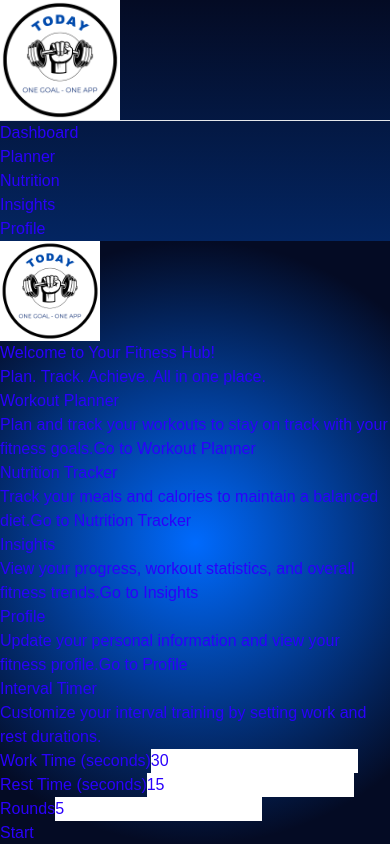
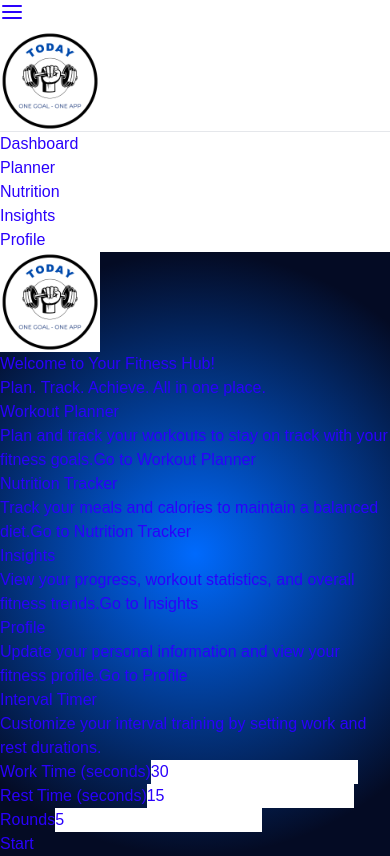
Before and after one commit to shay122990/fitness-dashboard-nextjs, a Next.js app: page / in a window 390 px wide. Built offline with nearby package versions, Linux system fonts and the light colour scheme.

Commit message:
UPDATE - made sidebar a pop out menu on mobile view, shifted main layout to the entire screen, minor layout adjustments on all pages

```diff
--- a/src/app/components/Sidebar.tsx
+++ b/src/app/components/Sidebar.tsx
@@ -5,24 +5,35 @@ import Image from "next/image";
 import Link from "next/link";
 import { useSelector } from "react-redux";
 import { RootState } from "../../store";
+import { useState } from "react";
+import { FiMenu, FiX } from "react-icons/fi";
 
 const Sidebar = () => {
   const pathname = usePathname();
   const user = useSelector((state: RootState) => state.auth.user);
+  const [isOpen, setIsOpen] = useState(false);
 
   const isActive = (path: string) => (pathname === path ? "bg-blue-950" : "");
 
   return (
-    <div className="h-full px-2 lg:px-4 pt-10 flex flex-col items-center text-white"
-    style={{
-      background:
-        "linear-gradient(0deg, rgba(3,37,97,1) 0%, rgba(4,11,36,1) 100%)",
-    }}
+    <>
+      <button
+        className="fixed top-4 left-4 z-50 lg:hidden p-2 bg-blue-900 text-white rounded-md"
+        onClick={() => setIsOpen(!isOpen)}
       >
+        {isOpen ? <FiX size={24} /> : <FiMenu size={24} />}
+      </button>
+
+      <div
+        className={`fixed lg:static top-0 left-0 h-screen w-[250px] bg-gradient-to-b from-blue-900 to-blue-950 text-white transform ${
+          isOpen ? "translate-x-0" : "-translate-x-full"
+        } lg:translate-x-0 transition-transform duration-300 ease-in-out z-40`}
+      >
+        <div className="h-full px-4 pt-10 flex flex-col items-center">
           <Image
             src={user?.photoURL || "/today-logo.png"}
-        width={120}
-        height={120}
+            width={100}
+            height={100}
             alt="Profile Logo"
             className="rounded-full"
             priority
@@ -40,7 +51,8 @@ const Sidebar = () => {
                 <li key={path}>
                   <Link
                     href={path}
-                className={`block w-full text-left hover:bg-blue-600 lg:uppercase text-sm  rounded p-2 lg:p-3 ${isActive(path)} `}
+                    className={`block w-full text-left hover:bg-blue-600 lg:uppercase text-sm rounded p-2 lg:p-3 ${isActive(path)}`}
+                    onClick={() => setIsOpen(false)}
                   >
                     {label}
                   </Link>
@@ -49,6 +61,14 @@ const Sidebar = () => {
             </ul>
           </nav>
         </div>
+      </div>
+      {isOpen && (
+        <div
+          className="fixed inset-0 bg-black bg-opacity-50 lg:hidden z-30"
+          onClick={() => setIsOpen(false)}
+        ></div>
+      )}
+    </>
   );
 };
 
--- a/src/app/dashboard/page.tsx
+++ b/src/app/dashboard/page.tsx
@@ -10,7 +10,7 @@ const Dashboard = () => {
   const user = useSelector((state: RootState) => state.auth.user);
 
   return (
-    <div className=" p-6 bg-black bg-opacity-30 rounded">
+    <div className="mb-24 p-6 bg-black bg-opacity-30 rounded">
       <motion.div
         initial={{ opacity: 0, rotate: -45 }}
         animate={{ opacity: 1, rotate: 0 }}
--- a/src/app/globals.css
+++ b/src/app/globals.css
@@ -13,15 +13,12 @@
     --foreground: #ededed;
   }
 }
+
+
 html, body {
   height: 100%;
   margin: 0;
   padding: 0;
-  overflow: hidden;
-}
-
-
-body {
   color: var(--foreground);
   background: var(--background);
   font-family: Arial, Helvetica, sans-serif;
--- a/src/app/layout.tsx
+++ b/src/app/layout.tsx
@@ -26,22 +26,14 @@ export default function RootLayout({
         <Providers>
           <ClientSideWrapper>
             <div className="flex h-screen">
-              <div
-                className="h-screen w-[100px] lg:w-[150px]"
-                style={{
-                  background:
-                    "linear-gradient(35deg, rgba(0,18,255,1) 0%, rgba(3,0,132,1) 40%, rgba(1,0,39,1) 100%)",
-                }}
-              >
+              <div className="lg:w-1/5 h-screen fixed left-0 top-0">
                 <Sidebar />
               </div>
               <main
-                className="flex-1 items-center overflow-y-auto  p-2 lg:p-3"
+                className="flex-1 lg:w-4/5 p-2 lg:p-3 h-screen overflow-y-auto lg:ml-[250px]"
                 style={{
                   background:
                     "radial-gradient(circle, rgba(0,106,253,1) 0%, rgba(4,11,36,1) 84%)",
-                    height: "auto",
-                    overflowY: "auto"
                 }}
               >
                 {children}
--- a/src/app/nutrition-tracker/page.tsx
+++ b/src/app/nutrition-tracker/page.tsx
@@ -166,7 +166,7 @@ const Nutrition = () => {
       onRedirect={() => (window.location.href = "/profile")}
       message="Sign in to track your calories"
     >
-      <div className="p-4 bg-black bg-opacity-30 rounded">
+      <div className="mb-24 p-4 bg-black bg-opacity-30 rounded">
         <div className="mb-3 bg-transparent-20 backdrop-blur-md rounded text-center p-4 shadow-lg">
             <h3 className="text-xl font-bold uppercase text-green-400 drop-shadow-md">
               Nutrition Tracker
--- a/src/app/progress-insights/page.tsx
+++ b/src/app/progress-insights/page.tsx
@@ -102,8 +102,8 @@ const Insights = () => {
       onRedirect={() => (window.location.href = "/profile")}
       message="Sign in to see your progress and personalized insights."
     >
-      <div className="p-6 bg-black bg-opacity-30 rounded mb-3">
-        <h3 className="text-xl font-bold mb-4">Your Progress</h3>
+      <div className="mb-24 p-4 bg-black bg-opacity-30 rounded ">
+        <h3 className="text-xl font-bold mb-4 text-center">Your Progress</h3>
 
         <div className="grid grid-cols-1 md:grid-cols-2 gap-6">
           <Chart title="Weekly Workout Progress" data={workoutChartData} options={{ responsive: true }} />
--- a/src/app/workout-planner/page.tsx
+++ b/src/app/workout-planner/page.tsx
@@ -158,7 +158,7 @@ const Planner = () => {
       onRedirect={() => (window.location.href = "/profile")}
       message="Sign in to save your workouts."
     >
-        <div className="p-4 bg-black bg-opacity-30 rounded">
+        <div className="mb-24 p-4 bg-black bg-opacity-30 rounded">
         <div className="mb-3 bg-transparent-20 backdrop-blur-md rounded text-center p-4 shadow-lg">
           <h3 className="text-xl font-bold uppercase text-green-400 drop-shadow-md">
             Workout Planner
```
Lines whose indentation alone changed are shown as unchanged.
